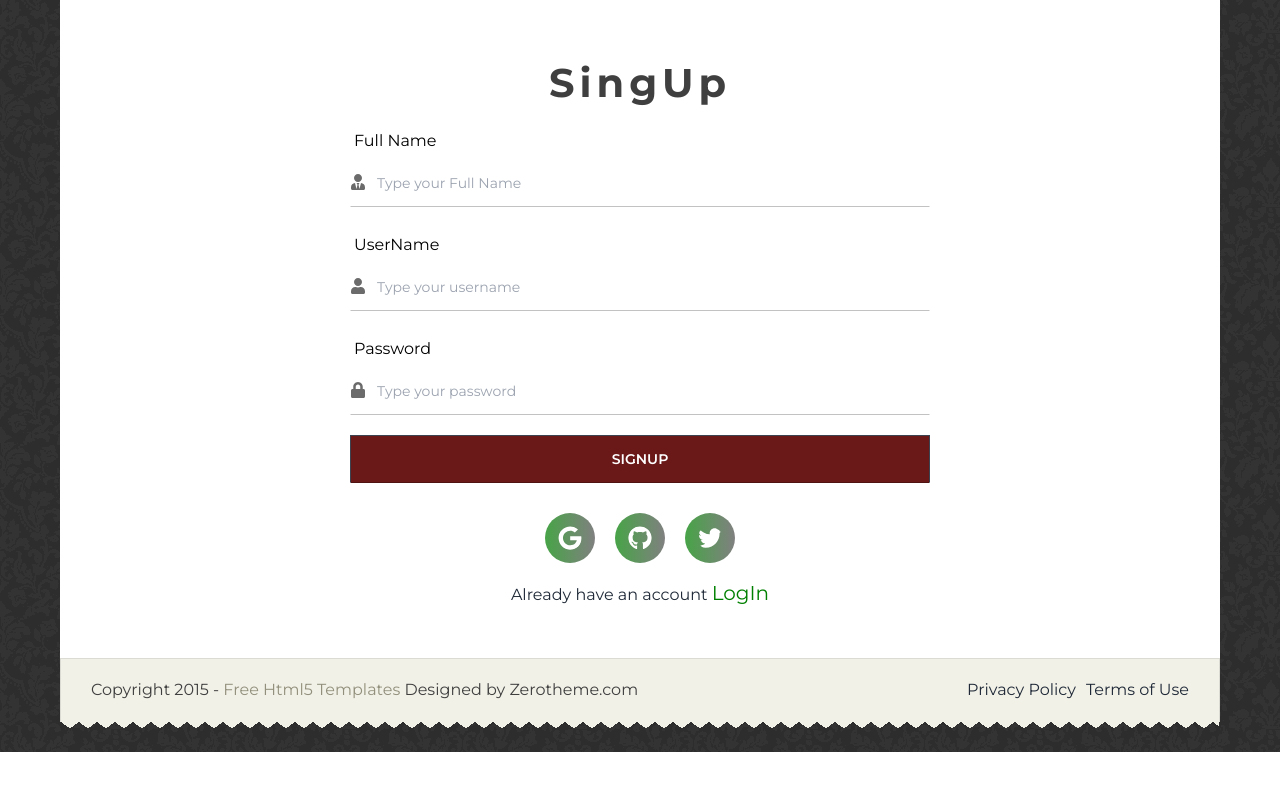
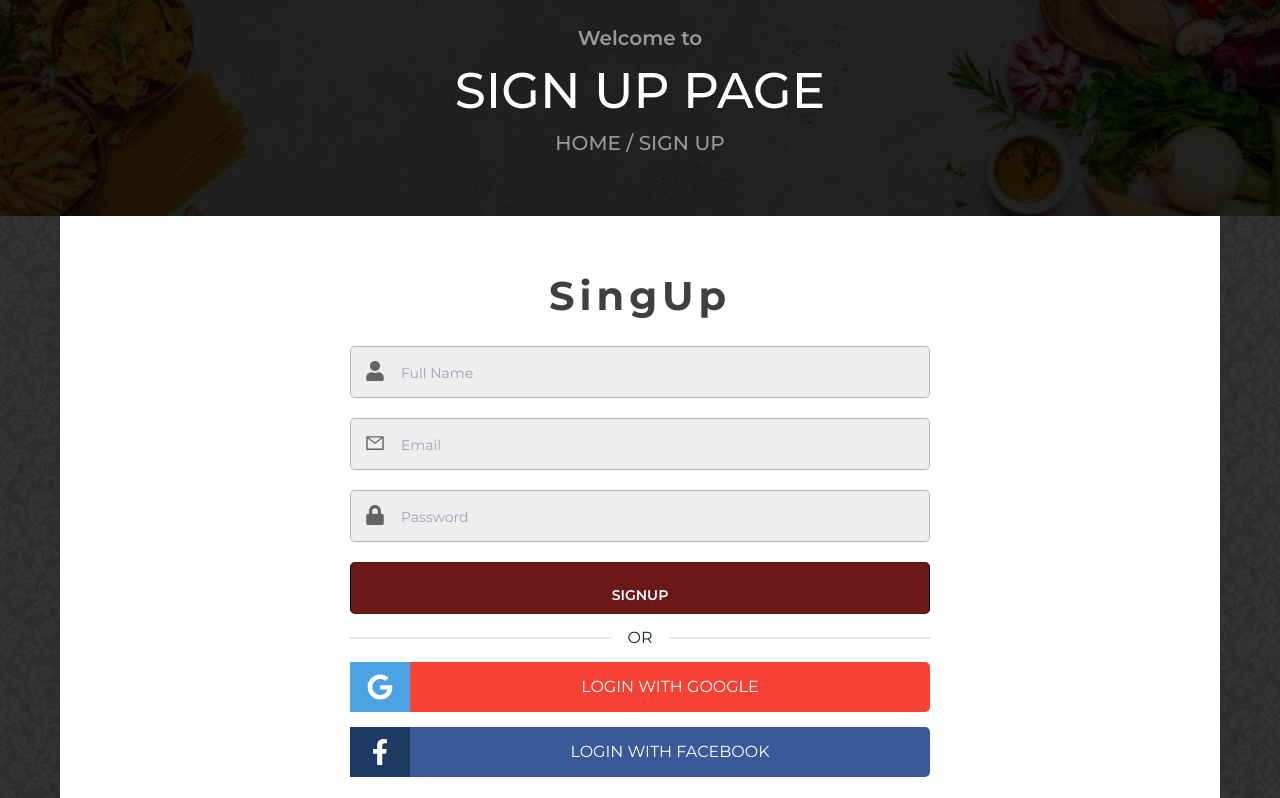
Before and after one commit to harunrashid4419/italy-food, a React (Create React App) app: page /signup in a window 1280 px wide. Shown: the part 380-1178 px from the top of the page. Before the commit the page ends 1132 px from the top, so only its background shows below. Built offline with nearby package versions, Linux system fonts and the light colour scheme; no server answers.

Commit message:
signup polish

```diff
--- a/src/Pages/Home/Chef/Chef.js
+++ b/src/Pages/Home/Chef/Chef.js
@@ -32,7 +32,7 @@ const Chef = () => {
       role: "Main Cheef",
     },
     {
-      id: "3",
+      _id: "3",
       img: "https://i.ibb.co/3Tpxmkj/chef4.png",
       name: "Rose Dawson",
       facebook: "https://www.facebook.com/",
@@ -42,7 +42,7 @@ const Chef = () => {
       role: "Junior Chef",
     },
     {
-      id: "4",
+      _id: "4",
       img: "https://i.ibb.co/ZW4w3wy/chef5.png",
       name: "Rose Dawson",
       facebook: "https://www.facebook.com/",
@@ -52,7 +52,7 @@ const Chef = () => {
       role: "Major Cheef",
     },
     {
-      id: "5",
+      _id: "5",
       img: "https://i.ibb.co/tJPQks0/chef1.png",
       name: "Rose Dawson",
       facebook: "https://www.facebook.com/",
@@ -116,7 +116,7 @@ const Chef = () => {
           {chefs &&
             chefs?.map((chef) => (
               <SwiperSlide className="slider">
-                <div className="chef-border">
+                <div key={chef._id} className="chef-border">
                   <div className="chef">
                     <img src={chef?.img} alt="chef-img" />
                     <div className="social-media">
--- a/src/components/Login/Login.js
+++ b/src/components/Login/Login.js
@@ -3,11 +3,7 @@ import Lottie from "lottie-react";
 import loginAnimation from "../../../src/assets/login.json";
 import { useForm } from "react-hook-form";
 import "./Login.css";
-import {
-  FaGoogle,
-  FaFacebookF,
-  FaTwitter,
-} from "react-icons/fa";
+import { FaGoogle, FaFacebookF, FaTwitter } from "react-icons/fa";
 import { Link, useLocation, useNavigate } from "react-router-dom";
 import { AuthContext } from "../../UserContext/UserContext";
 import { toast } from "react-hot-toast";
@@ -68,16 +64,16 @@ const Login = () => {
               <input className="btn w-full" value="Login" type="submit" />
             </div>
           </form>
-          <div className="social-login">
-            <Link>
-              <FaGoogle className="social-icon" />
-            </Link>
-            <Link>
-              <FaFacebookF className="social-icon" />
-            </Link>
-            <Link>
-              <FaTwitter className="social-icon" />
-            </Link>
+          <div className="flex flex-col w-full border-opacity-50">
+            <div className="divider">OR</div>
+          </div>
+          <div id="google-signup">
+            <FaGoogle id="google" />
+            <p>Login with google</p>
+          </div>
+          <div id="facebook-signup">
+            <FaFacebookF id="facebook" />
+            <p>Login with facebook</p>
           </div>
           <div className="singup-link">
             <p>
--- a/src/components/Signup/Signup.css
+++ b/src/components/Signup/Signup.css
@@ -1,6 +1,6 @@
 .main-singup{
     background-color: white;
-    padding-top: 100px;
+    padding-top: 50px;
     padding-bottom: 50px;
 }
 .main-singup .signup{
@@ -12,17 +12,14 @@
     font-size: 40px;
     font-weight: 700;
     text-align: center;
-    margin-bottom: 10px;
+    margin-bottom: 20px;
     letter-spacing: 5px;
 }
-.main-singup .signup span {
-	color: black;
-	font-size: 16px;
-	font-weight: 400;
-}
 .main-singup .signup input {
-    border-bottom: 1px solid #0000003d;
-	border-radius: 0px;
+    background: #EEEEEE;
+	border-radius: 5px;
+    padding: 25px 50px;
+    border: 1px solid #0000003d
 }
 .main-singup .signup input:focus{
     border: none;
@@ -30,14 +27,12 @@
 .form-icon{
     position: relative;
 }
-.main-singup .signup .icon{
+.main-singup .signup .icon {
     position: absolute;
-    top: 51px;
-    left: 0;
+    top: 15px;
     color: #00000094;
-}
-.main-singup .signup input::placeholder{
-    padding-left: 10px;
+    left: 15px;
+    font-size: 20px;
 }
 #button  input{
     background: linear-gradient(to left, #6A1818  50%, black 50%) right;
@@ -47,22 +42,54 @@
 #button  input:hover{
     background-position: left;
 }
-.main-singup .social-login{
+#google-signup{
+    background-color: #F54234;
     display: flex;
-    justify-content: center;
-    padding-top: 30px;
+    align-items: center;
+    cursor: pointer;
+    border-radius: 5px;
 }
-.main-singup .social-login .social-icon{
+#google-signup p{
+    margin: 0 auto;
+    color: white;
+    text-transform: uppercase;
+    transition: .5s;
+}
+#google-signup p:hover{
+    opacity: 80%;
+}
+#google {
+    background-color: #4ba2e4;
     height: 50px;
-    width: 50px;
-    background-image: linear-gradient(to right, #008000b8 , gray);
-    padding: 13px;
-    border-radius: 50%;
+    font-size: 28px;
+    width: 60px;
+    padding: 12px;
     color: white;
-    margin: 0 10px;
 }
-.main-singup .social-login .social-icon:hover{
-    opacity: 70%;
+#facebook-signup{
+    background-color: #3A5999;
+    display: flex;
+    align-items: center;
+    cursor: pointer;
+    margin-top: 15px;
+    border-radius: 5px;
+}
+#facebook-signup p{
+    margin: 0 auto;
+    color: white;
+    text-transform: uppercase;
+    transition: .5s;
+}
+#facebook-signup p:hover{
+    opacity: 80%;
+}
+#facebook {
+    background-color: #1D3A62;
+    height: 50px;
+    font-size: 28px;
+    width: 60px;
+    padding: 12px;
+    color: white;
 }
 .main-singup .singup-link{
     margin-top: 15px;
--- a/src/components/Signup/Signup.js
+++ b/src/components/Signup/Signup.js
@@ -1,73 +1,70 @@
 import React, { useContext } from "react";
 import { useForm } from "react-hook-form";
 import { toast } from "react-hot-toast";
-import { FaGithub, FaGoogle, FaLock, FaTwitter, FaUser, FaUserTie } from "react-icons/fa";
+import { FaFacebookF, FaGoogle, FaLock, FaUser } from "react-icons/fa";
+import { AiOutlineMail } from "react-icons/ai";
 import { Link, useNavigate } from "react-router-dom";
 import { AuthContext } from "../../UserContext/UserContext";
 import "./Signup.css";
+import SignupBanner from "./SignupBanner";
 
 const Signup = () => {
   const { handleSubmit, register } = useForm();
-  const {createUser, updateUser} = useContext(AuthContext);
+  const { createUser, updateUser } = useContext(AuthContext);
   const navigate = useNavigate();
 
-  const handleSignUp = event =>{
-    console.log(event)
+  const handleSignUp = (event) => {
+    console.log(event);
     createUser(event.email, event.password)
-      .then(result =>{
+      .then((result) => {
         const user = result.user;
-        toast.success('Sign Up Successfully');
+        toast.success("Sign Up Successfully");
         console.log(user);
-        navigate('/');
+        navigate("/");
         const userInfo = {
-          displayName: event.name
+          displayName: event.name,
         };
         updateUser(userInfo)
-          .then(result => {console.log(result.user)})
-          .catch(error => console.error(error))
+          .then((result) => {
+            console.log(result.user);
           })
-      .catch(error => console.error(error));
-  }
+          .catch((error) => console.error(error));
+      })
+      .catch((error) => console.error(error));
+  };
 
   return (
+    <>
+      <SignupBanner></SignupBanner>
       <div className="container">
         <div className="main-singup">
           <div className="signup">
             <h3>SingUp</h3>
             <form onSubmit={handleSubmit(handleSignUp)}>
               <div className="form-control mb-5 form-icon">
-              <label className="label">
-                <span className="label-text text-white">Full Name</span>
-              </label>
-              <FaUserTie className="icon" />
+                <FaUser className="icon" />
                 <input
                   type="text"
                   {...register("name")}
-                placeholder="Type your Full Name"
+                  placeholder="Full Name"
                   className="input"
                 />
               </div>
               <div className="form-control mb-5 form-icon">
-              <label className="label">
-                <span className="label-text text-white">UserName</span>
-              </label>
-              <FaUser className="icon" />
+                <AiOutlineMail className="icon" />
                 <input
                   type="email"
                   {...register("email")}
-                placeholder="Type your username"
+                  placeholder="Email"
                   className="input"
                 />
               </div>
               <div className="form-control mb-5 form-icon">
-              <label className="label">
-                <span className="label-text text-white">Password</span>
-              </label>
                 <FaLock className="icon" />
                 <input
                   type="password"
                   {...register("password")}
-                placeholder="Type your password"
+                  placeholder="Password"
                   className="input"
                 />
               </div>
@@ -75,25 +72,29 @@ const Signup = () => {
                 <input className="btn w-full" value="SignUp" type="submit" />
               </div>
             </form>
-          <div className="social-login">
-            <Link>
-              <FaGoogle className="social-icon" />
-            </Link>
-            <Link>
-              <FaGithub className="social-icon" />
-            </Link>
-            <Link>
-              <FaTwitter className="social-icon" />
-            </Link>
+            <div className="flex flex-col w-full border-opacity-50">
+              <div className="divider">OR</div>
+            </div>
+            <div id="google-signup">
+              <FaGoogle id="google" />
+              <p>Login with google</p>
+            </div>
+            <div id="facebook-signup">
+              <FaFacebookF id="facebook" />
+              <p>Login with facebook</p>
             </div>
             <div className="singup-link">
               <p>
-              Already have an account <Link to='/login' className="link">LogIn</Link>{" "}
+                Already have an account{" "}
+                <Link to="/login" className="link">
+                  LogIn
+                </Link>{" "}
               </p>
             </div>
           </div>
         </div>
       </div>
+    </>
   );
 };
 
--- /dev/null
+++ b/src/components/Signup/SignupBanner.js
@@ -0,0 +1,20 @@
+import React from "react";
+import { Link } from "react-router-dom";
+import bannerImg from "../../assets/banner.png";
+
+const SignupBanner = () => {
+  return (
+    <div className="banner-image">
+      <img className="img" src={bannerImg} alt="Banner Images" />
+      <div className="content">
+        <p>Welcome to</p>
+        <h3>sign up Page</h3>
+        <h4>
+          <Link to="/">Home</Link> / <Link>sign up</Link>
+        </h4>
+      </div>
+    </div>
+  );
+};
+
+export default SignupBanner;
```
Lines whose indentation alone changed are shown as unchanged.
